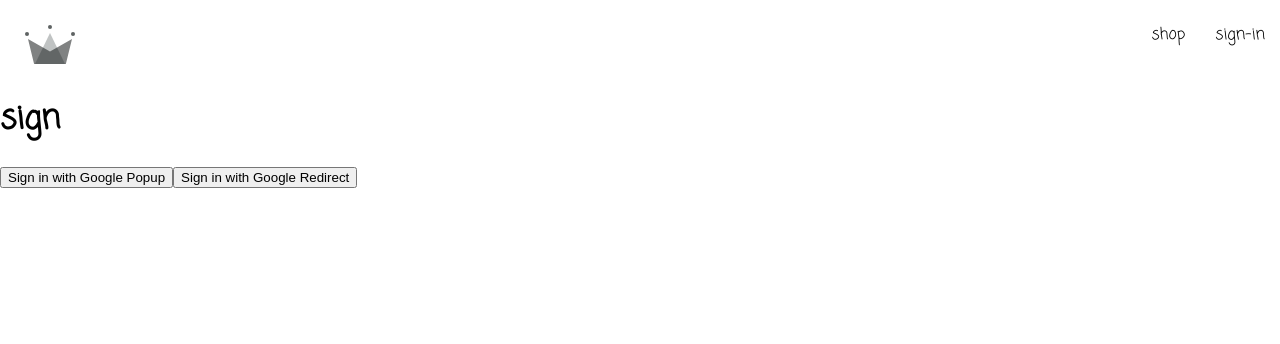
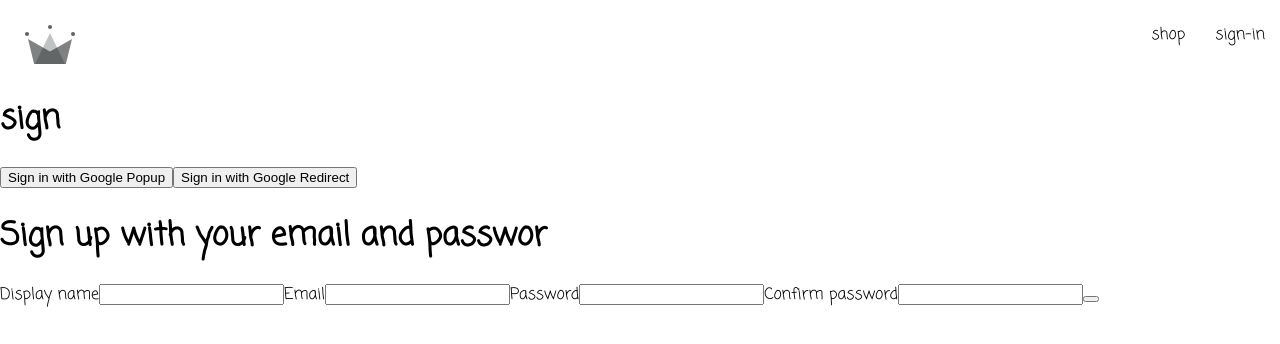
Before and after one commit to AnnaConda007/shop, a React (Create React App) app: page /Sign-in in a window 1280 px wide. Shown: the top 344 px of the page. Built offline with nearby package versions, Linux system fonts and the light colour scheme; a web font is replaced by a local one.

Commit message:
значение инпут прявзяано к состоянию

```diff
--- /dev/null
+++ b/src/comonents/sign-up-form/sign-up-form.component.jsx
@@ -0,0 +1,39 @@
+import { useState } from 'react';
+
+const defaultFormField = {
+	displayName: '',
+	email: '',
+	password: '',
+	confirmPassword: '',
+};
+const SignUpForm = () => {
+	const [formField, setFormField] = useState(defaultFormField);
+	const { displayName, email, password, confirmPassword } = formField;
+
+	console.log(formField);
+	const handleChange = (e) => {
+		const { name, value } = e.target;
+		setFormField({ ...formField, [name]: value }); //расширение объекта при помощи оператора spread
+	};
+	return (
+		<div>
+			<h1> Sign up with your email and passwor</h1>
+			<form onSubmit={() => {}}>
+				<label htmlFor=''>Display name</label>
+				<input required type='text' onChange={handleChange} name='displayName' value={displayName}></input>
+
+				<label htmlFor=''>Email</label>
+				<input required type='email' onChange={handleChange} name='email' value={email}></input>
+
+				<label htmlFor=''>Password</label>
+				<input required type='password' onChange={handleChange} name='password' value={password}></input>
+
+				<label htmlFor=''>Confirm password</label>
+				<input required type='password' onChange={handleChange} name='confirmPassword' value={confirmPassword}></input>
+				<button type='submit'></button>
+			</form>
+		</div>
+	);
+};
+
+export default SignUpForm;
--- a/src/routes/navigation/navigation.jsx
+++ b/src/routes/navigation/navigation.jsx
@@ -2,19 +2,19 @@
 import { Link } from 'react-router-dom';
 import { ReactComponent as CrwnLogo } from '../../assets/crown.svg';
 
-import "./navigation.style.scss"
+import './navigation.style.scss';
 const Navigation = () => {
 	return (
 		<>
 			<div className='navigation'>
-        <Link className='logo-container' to="">
-    <CrwnLogo className='logo'/>
+				<Link className='logo-container' to=''>
+					<CrwnLogo className='logo' />
 				</Link>
 				<div className='nav-links-container'>
-			<Link className='nav-link' to="sign-in">
+					<Link className='nav-link' to=''>
 						shop
 					</Link>
-       <Link className='nav-link' to="">
+					<Link className='nav-link' to='sign-in'>
 						sign-in
 					</Link>
 				</div>
@@ -24,5 +24,4 @@
 	);
 };
 
-
-export default Navigation
+export default Navigation;
--- a/src/routes/sign-in/sign-in.component.jsx
+++ b/src/routes/sign-in/sign-in.component.jsx
@@ -1,31 +1,39 @@
 import { useEffect } from 'react';
 import { getRedirectResult } from 'firebase/auth';
- import { signInWithGooglePopup,createUserDocumentFrom, signInWithGoogleRedirect, auth  } from '../../utils/firebase/firebase.utils';
+import {
+	signInWithGooglePopup,
+	createUserDocumentFrom,
+	signInWithGoogleRedirect,
+	auth,
+} from '../../utils/firebase/firebase.utils';
+import SignUpForm from '../../comonents/sign-up-form/sign-up-form.component';
 
-
-const SignIn = ()=>{
-useEffect( () => {
+const SignIn = () => {
+	useEffect(() => {
 		const fetchData = async () => {
 			const response = await getRedirectResult(auth);
-if(response){
-  const userDocRef = await createUserDocumentFrom(response.user)
+			if (response) {
+				const userDocRef = await createUserDocumentFrom(response.user);
 			}
 		};
 		fetchData();
+	}, []);
 
-}, [])
+	const logGoogleUser = async () => {
+		const { user } = await signInWithGooglePopup();
+		console.log(user);
+		const userDocRef = await createUserDocumentFrom(user);
+	};
 
-    const logGoogleUser = async ()=>{
-    const {user}  = await signInWithGooglePopup()
-    console.log(user)
-const userDocRef = await createUserDocumentFrom(user)  }
+	return (
+		<div>
+			{' '}
+			<h1>sign</h1>
+			<button onClick={logGoogleUser}> Sign in with Google Popup </button>
+			<button onClick={signInWithGoogleRedirect}> Sign in with Google Redirect</button>
+			<SignUpForm />
+		</div>
+	);
+};
 
-  return(
-    <div>  <h1>sign</h1>
-  <button onClick={logGoogleUser} > Sign in with Google Popup </button>
-  <button onClick={signInWithGoogleRedirect} > Sign in with Google Redirect</button>
-  </div>
-  )
-}
-
-export default SignIn
+export default SignIn;
```
Lines whose indentation alone changed are shown as unchanged.
